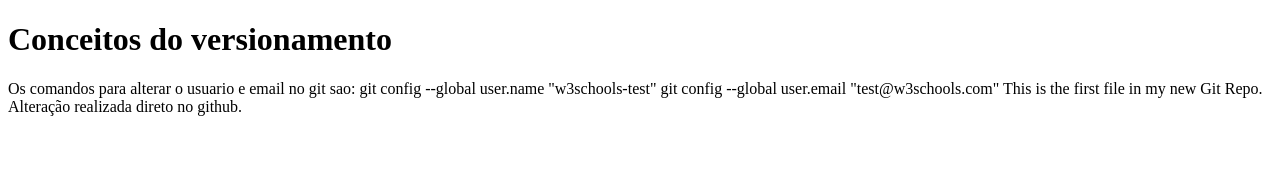
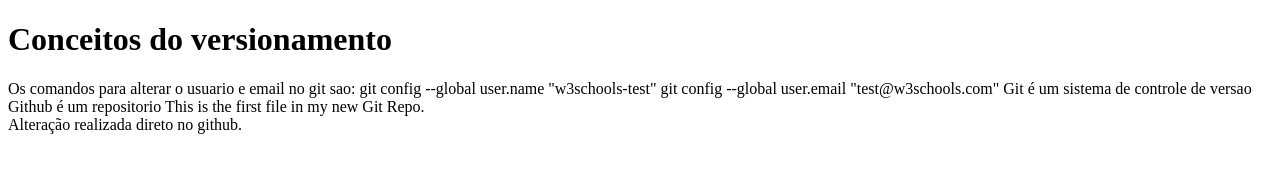
Before and after one commit to desenvolvedorlevi84/atividadeprojetoisaque, a plain HTML site: page index.html in a window 1280 px wide. Drawn offline with Linux system fonts and the light colour scheme.

Commit message:
resposta da segunda pergunta

```diff
--- a/index.html
+++ b/index.html
@@ -11,6 +11,11 @@
         git config --global user.name "w3schools-test"
         git config --global user.email "test@w3schools.com"
 
+        Git é um sistema de controle de versao
+        Github é um repositorio
+
+
+
 
 
 
```
